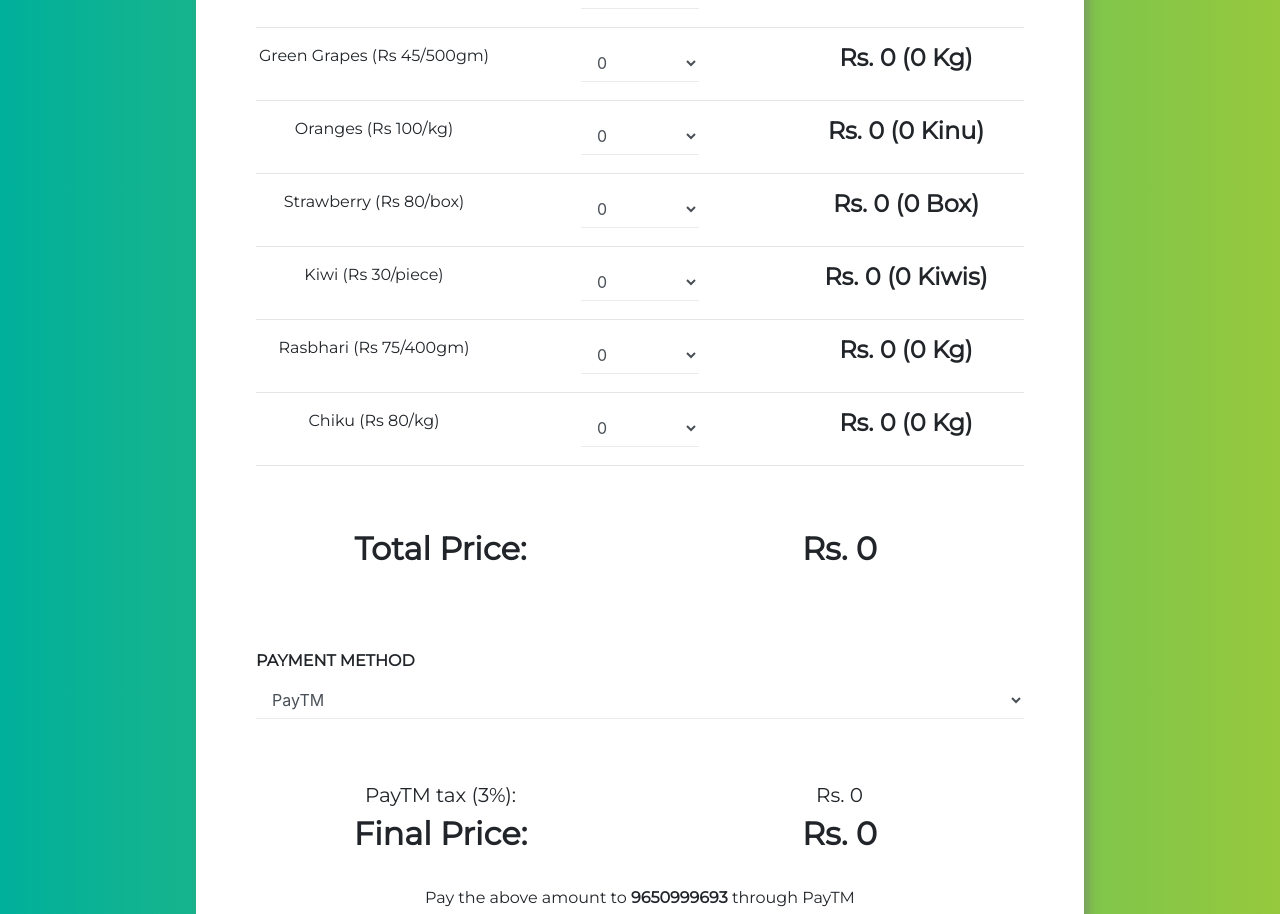
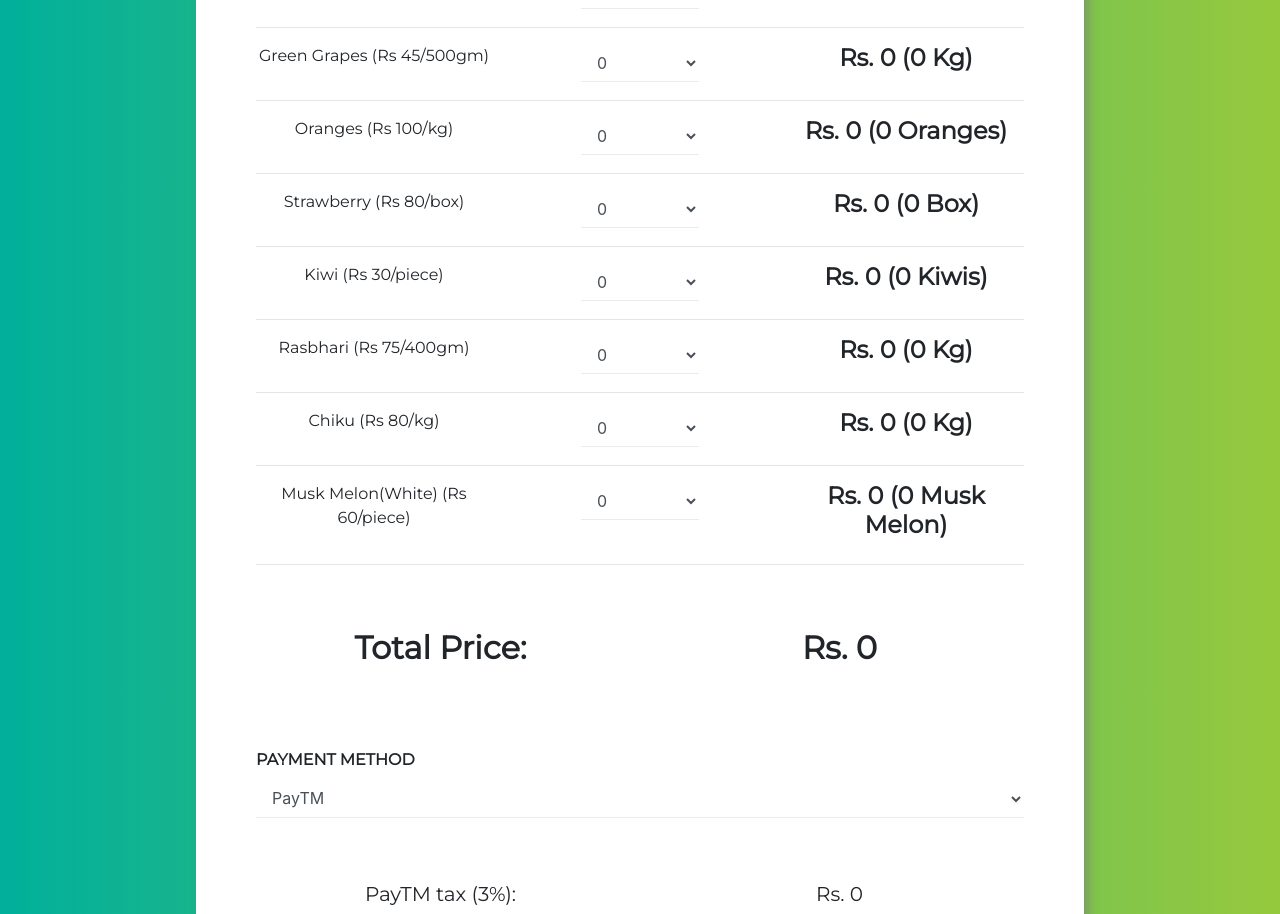
Before and after one commit to shivank1234/Fruitbasket, a React (Create React App) app: page / in a window 1280 px wide. Shown: the part 1085-1999 px from the top of the page. Built offline with nearby package versions, Linux system fonts and the light colour scheme.

Commit message:
Start with create-react-app

```diff
--- a/src/App.js
+++ b/src/App.js
@@ -22,6 +22,7 @@ class App extends Component {
           kiwi: 0,
           raspberry: 0,
           chiku: 0,
+          muskmelon: 0,
           total: 0,
           paynow: "Now",
           method: "PayTM"
@@ -211,8 +212,14 @@ class App extends Component {
   ChikuQty = () => {
     return this.state.chiku * 1;
   }
+  MuskMelonPrice = () => {
+    return this.state.muskmelon * 60;
+  }
+  MuskMelonQty = () => {
+    return this.state.muskmelon * 1;
+  }
   TotalPrice = () => {
-    return this.bananaPrice() + this.applePrice() + this.GrapesBPrice() + this.GrapesGPrice() + this.KinuPrice() + this.RaspberryPrice() + this.StrawberryPrice() + this.KiwiPrice() + this.ChikuPrice();
+    return this.bananaPrice() + this.applePrice() + this.GrapesBPrice() + this.GrapesGPrice() + this.KinuPrice() + this.RaspberryPrice() + this.StrawberryPrice() + this.KiwiPrice() + this.ChikuPrice() + this.MuskMelonPrice();
   }
   CumTotalPrice = () => {
     var discount = 1;
@@ -288,6 +295,10 @@ class App extends Component {
 
   getChiku = (event) => {
     this.setState({chiku: event.target.value});
+  }
+
+  getMuskMelon = (event) => {
+    this.setState({muskmelon: event.target.value});
   }
 
   getPayment = (event) => {
@@ -462,7 +473,7 @@ class App extends Component {
               <input name='entry.1484179781' style={{'display': "none"}} value={this.KinuQty()}></input>
               </div>
               <div class='col-xs-6 col-md-4'>
-                <h4 class="text-center">Rs. {this.KinuPrice()} ({this.KinuQty()} Kinu)</h4>
+                <h4 class="text-center">Rs. {this.KinuPrice()} ({this.KinuQty()} Oranges)</h4>
               </div>
             </div>
             <hr />
@@ -594,6 +605,31 @@ class App extends Component {
             </div>
             <hr />
 
+            <div class="row">
+              <div class='col-xs-6 col-md-4'>
+                <p class="text-center">Musk Melon(White) (Rs 60/piece)</p>
+              </div>
+              <div class='col-xs-6 col-md-4'>
+                <select class="form-control" id="exampleFormControlSelect1" value={this.state.muskmelon} style={{"width":"50%","display":"block","margin":"auto"}} onChange={this.getMuskMelon}>
+                  <option>0</option>
+                  <option>1</option>
+                  <option>2</option>
+                  <option>3</option>
+                  <option>4</option>
+                  <option>5</option>
+                  <option>6</option>
+                  <option>7</option>
+                  <option>8</option>
+                  <option>9</option>
+                </select>
+              <input name='entry.829716315' style={{'display': "none"}} value={this.MuskMelonQty()}></input>
+              </div>
+              <div class='col-xs-6 col-md-4'>
+                <h4 class="text-center">Rs. {this.MuskMelonPrice()} ({this.MuskMelonQty()} Musk Melon)</h4>
+              </div>
+            </div>
+            <hr />
+
             <br/><br/>
             <div class="row">
               <div class="col">
```
